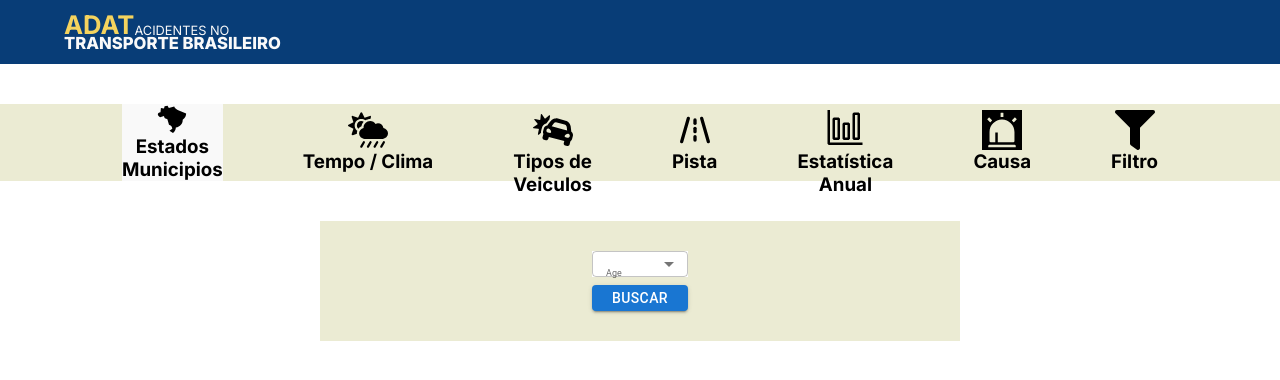
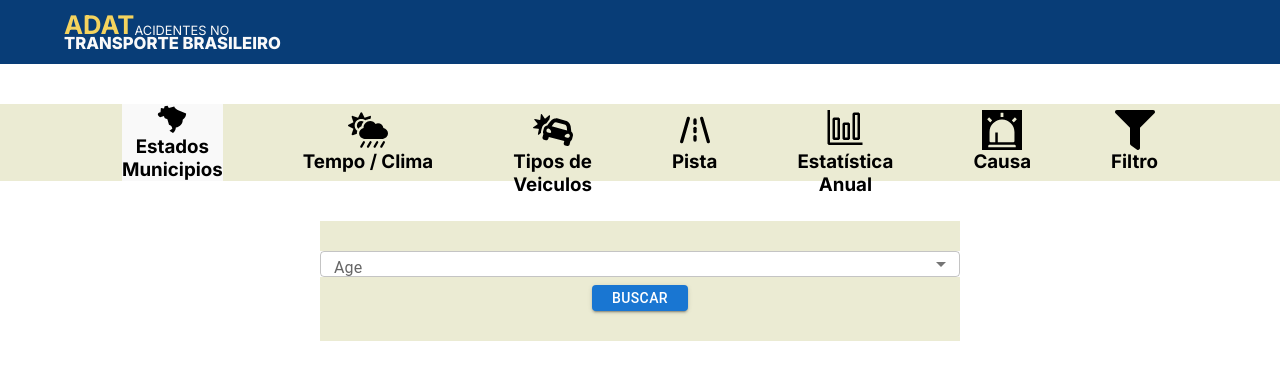
Before and after one commit to duarte25/adat, a Next.js app: page / in a window 1280 px wide. Shown: the top 380 px of the page. Built offline with nearby package versions, Linux system fonts and the light colour scheme.

Commit message:
Commit para setar point para refatorar o código para ser reaproveitado

```diff
--- a/src/component/Filters/index.jsx
+++ b/src/component/Filters/index.jsx
@@ -1,39 +1,21 @@
 import Styles from "./styles.module.css";
-import * as React from 'react';
-import InputLabel from '@mui/material/InputLabel';
-import FormControl from '@mui/material/FormControl';
-import MenuItem from '@mui/material/MenuItem';
-import Select from '@mui/material/Select';
-import Button from '../Button';
+import * as React from "react";
+import Select from "../InputSelect";
+import Button from "../Button";
 
 
-export default function Filters(props) {
+export default function Filters() {
 
-    const [age, setAge] = React.useState('');
+    const menuData = [
+        { value: 10, label: "2021" },
+        { value: 20, label: "2022" },
+        { value: 30, label: "2023" },
+    ];
 
     return (
         <div className={Styles.container}>
-            <div className={Styles.select}>
-                <FormControl sx={{ backgroundColor: 'white' }} fullWidth>
-                    <InputLabel sx={{
-                        fontSize: "0.7vw"
-                    }}
-
-                    id="demo-simple-select-label">Age</InputLabel>
-                    <Select
-                        sx={{height: "2.1vw"}}
-                        labelId="demo-simple-select-label"
-                        value={age}
-                        label="Age"
-                    >
-                        <MenuItem value={10}>2021</MenuItem>
-                        <MenuItem value={20}>2022</MenuItem>
-                        <MenuItem value={30}>2023</MenuItem>
-                    </Select>
-                </FormControl>
-            </div>
-
-            <Button/>
+            <Select data={menuData} selectLabel={"Age"} />
+            <Button />
         </div>
     )
 }
--- /dev/null
+++ b/src/component/InputSelect/index.jsx
@@ -0,0 +1,31 @@
+import Styles from "./styles.module.css";
+import * as React from "react";
+import InputLabel from "@mui/material/InputLabel";
+import FormControl from "@mui/material/FormControl";
+import MenuItem from "@mui/material/MenuItem";
+import Select from "@mui/material/Select";
+
+export default function InputSelect({data, selectLabel}) {
+
+    const [age, setAge] = React.useState('');
+
+    return (
+        <FormControl className={Styles.formSelect} fullWidth>
+            <InputLabel
+                className={Styles.inputLabel}
+                id="demo-simple-select-label">{selectLabel}</InputLabel>
+            <Select
+                sx={{ height: "2.1vw" }}
+                labelId="demo-simple-select-label"
+                value={age}
+                label="Age"
+            >
+                {data.map((item, index) => (
+                    <MenuItem key={index} value={item.value}>
+                        {item.label}
+                    </MenuItem>
+                ))}
+            </Select>
+        </FormControl>
+    )
+}
--- /dev/null
+++ b/src/component/InputSelect/styles.module.css
@@ -0,0 +1,13 @@
+.formSelect{
+    background: white;
+    height: 2.1vw;
+    width: 15%;
+}
+
+.inputLabel {
+    margin-top: -0.8vw;
+    font-size: 0.7vw;
+    display: flex;
+    align-items: center;
+    height: 100%;
+}
```
Also changed, not shown: package.json (+6 -3 lines), .eslintrc.json, 2 other files (tests, documents, lock files or other folders).
